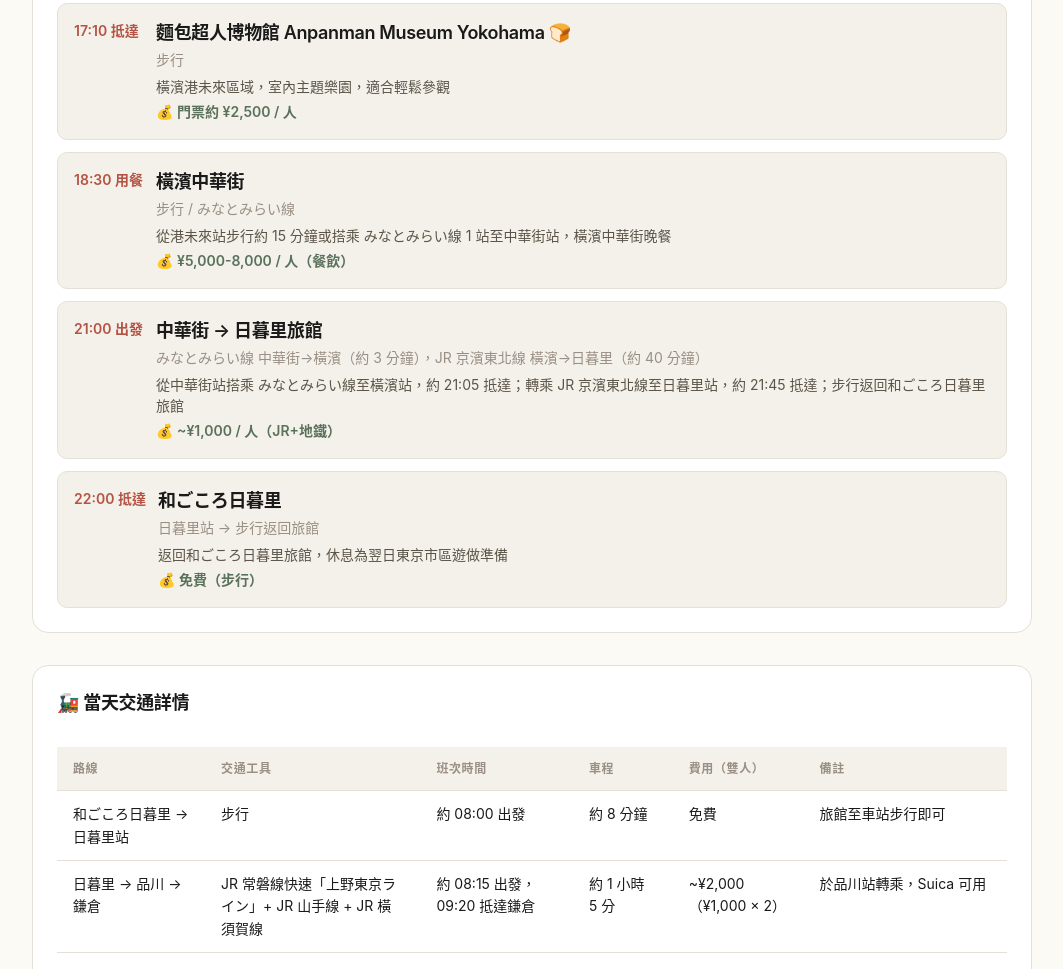
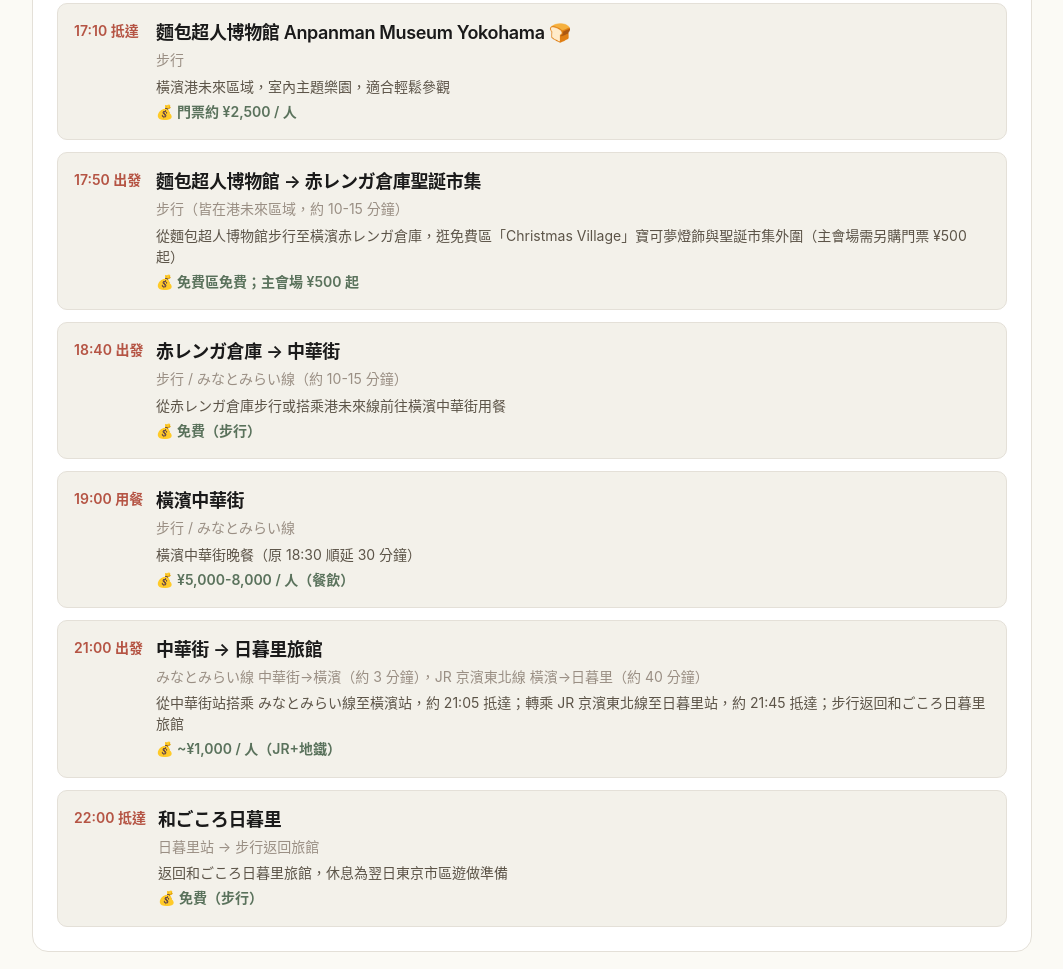
Before and after one commit to dengdualangininder/tokyo-wedding-2026-itinerary, a plain HTML site: page day3.html in a window 1280 px wide. Shown: the part 1847-2816 px from the top of the page, without its empty margins (108-1171 px from the left). Drawn offline with nearby package versions, Linux system fonts and the light colour scheme.

Commit message:
Day 3 加入橫濱赤レンガ倉庫聖誕市集與寶可夢燈飾
- 麵包超人博物館後新增赤レンガ倉庫聖誕市集站點（17:50 出發）
- 逛免費區 Christmas Village 寶可夢燈飾與聖誕市集外圍
- 中華街晚餐順延至 19:00
- 主會場門票 ¥500 起，免費區免費

```diff
--- a/day3.html
+++ b/day3.html
@@ -131,11 +131,29 @@
           </div>
         </div>
         <div class="station-item">
-          <div class="station-time">18:30 用餐</div>
+          <div class="station-time">17:50 出發</div>
+          <div class="station-info">
+            <div class="station-name">麵包超人博物館 → 赤レンガ倉庫聖誕市集</div>
+            <div class="station-transport">步行（皆在港未來區域，約 10-15 分鐘）</div>
+            <div class="station-detail">從麵包超人博物館步行至橫濱赤レンガ倉庫，逛免費區「Christmas Village」寶可夢燈飾與聖誕市集外圍（主會場需另購門票 ¥500 起）</div>
+            <div class="station-cost">💰 免費區免費；主會場 ¥500 起</div>
+          </div>
+        </div>
+        <div class="station-item">
+          <div class="station-time">18:40 出發</div>
+          <div class="station-info">
+            <div class="station-name">赤レンガ倉庫 → 中華街</div>
+            <div class="station-transport">步行 / みなとみらい線（約 10-15 分鐘）</div>
+            <div class="station-detail">從赤レンガ倉庫步行或搭乘港未來線前往橫濱中華街用餐</div>
+            <div class="station-cost">💰 免費（步行）</div>
+          </div>
+        </div>
+        <div class="station-item">
+          <div class="station-time">19:00 用餐</div>
           <div class="station-info">
             <div class="station-name">橫濱中華街</div>
             <div class="station-transport">步行 / みなとみらい線</div>
-            <div class="station-detail">從港未來站步行約 15 分鐘或搭乘 みなとみらい線 1 站至中華街站，橫濱中華街晚餐</div>
+            <div class="station-detail">橫濱中華街晚餐（原 18:30 順延 30 分鐘）</div>
             <div class="station-cost">💰 ¥5,000-8,000 / 人（餐飲）</div>
           </div>
         </div>
```
